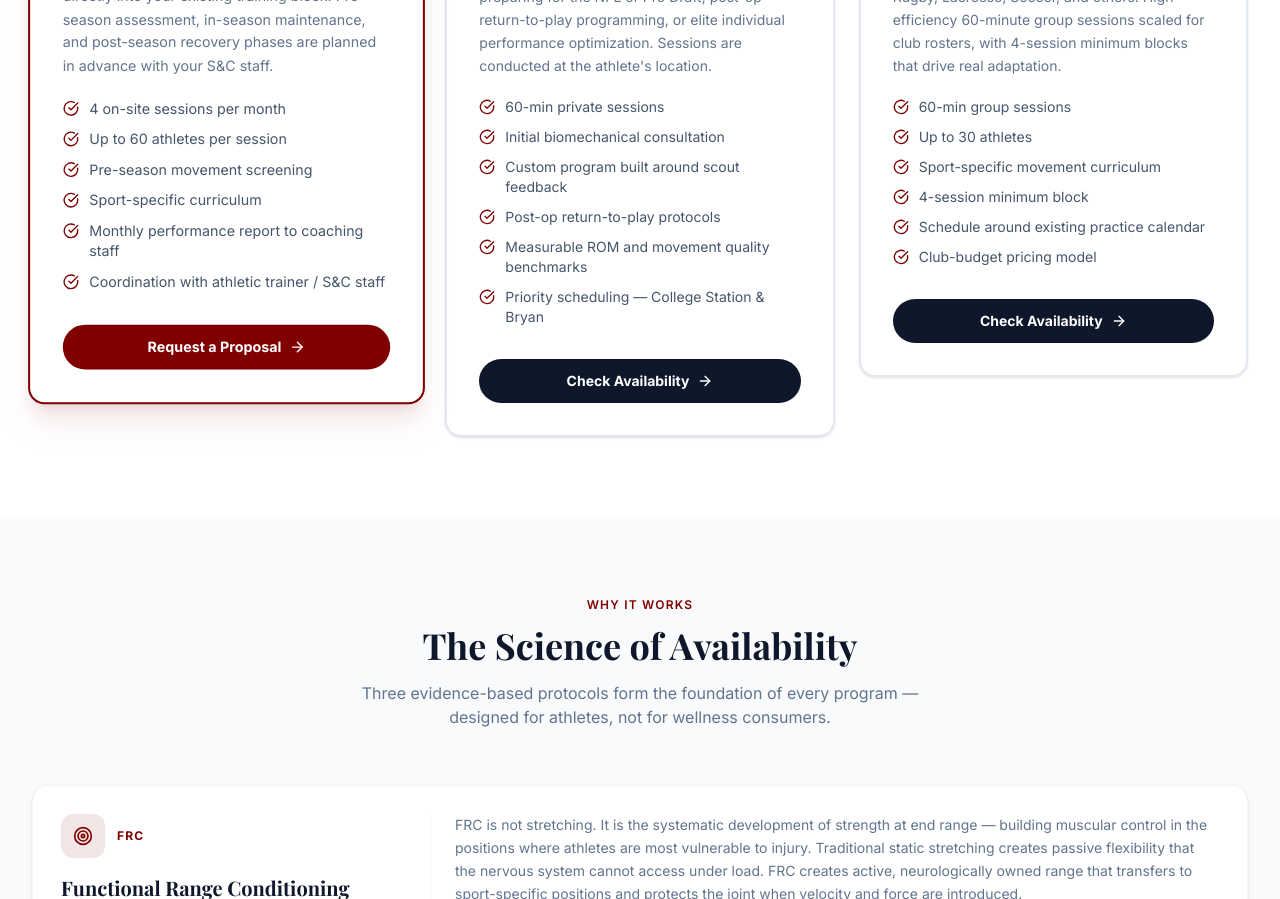
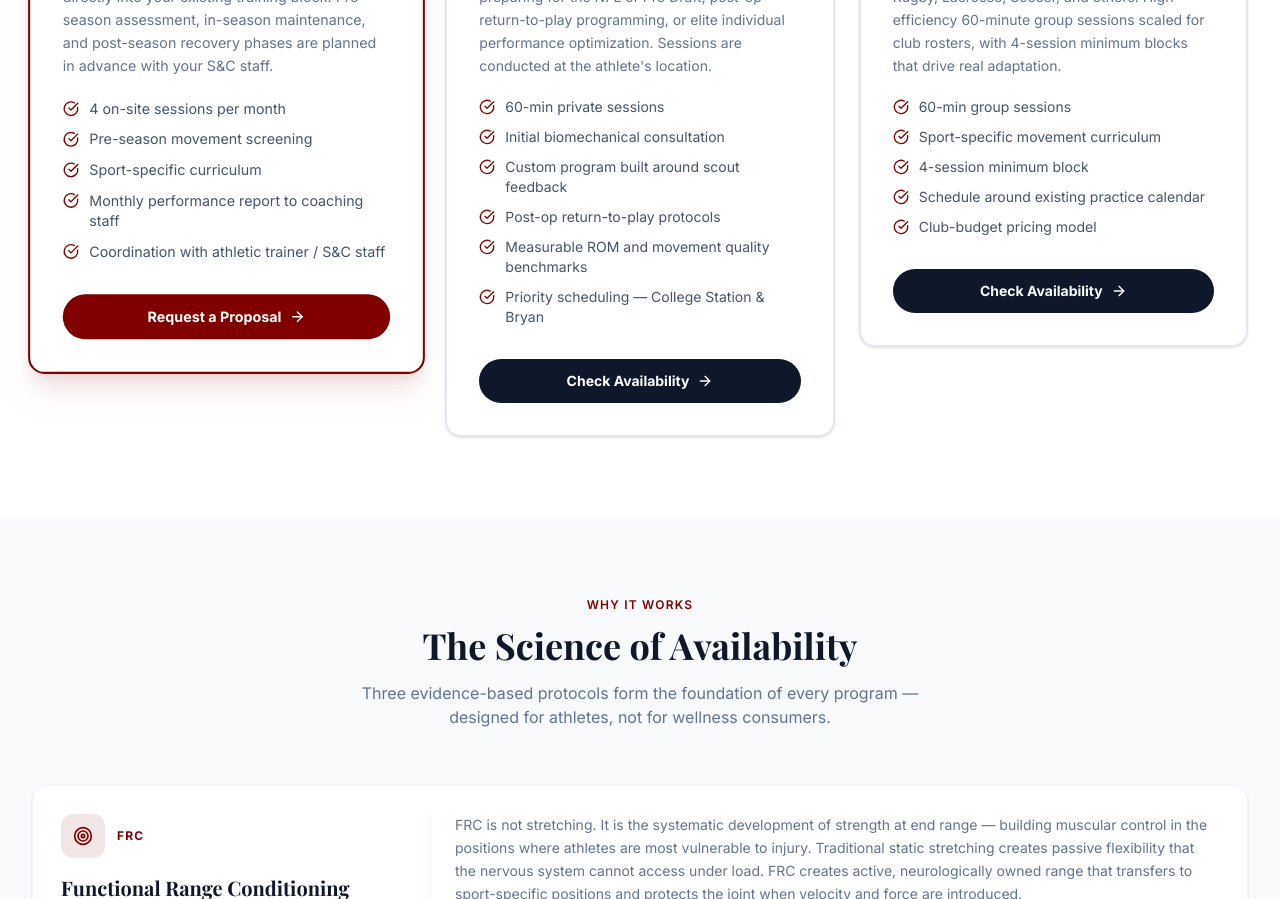
Before and after one commit to jwhitehead08/yoga-college-station, a Next.js app: page /athletics in a window 1280 px wide. Shown: the part 4040-4939 px from the top of the page. Built offline with nearby package versions, Linux system fonts and the light colour scheme.

Commit message:
commented out player number in athletics

```diff
--- a/app/athletics/page.tsx
+++ b/app/athletics/page.tsx
@@ -185,7 +185,7 @@ const services = [
       "Weekly on-site recovery sessions woven directly into your existing training block. Pre-season assessment, in-season maintenance, and post-season recovery phases are planned in advance with your S&C staff.",
     features: [
       "4 on-site sessions per month",
-      "Up to 60 athletes per session",
+      // "Up to 60 athletes per session",
       "Pre-season movement screening",
       "Sport-specific curriculum",
       "Monthly performance report to coaching staff",
@@ -225,7 +225,7 @@ const services = [
       "Purpose-built for TAMU club programs — Rugby, Lacrosse, Soccer, and others. High-efficiency 60-minute group sessions scaled for club rosters, with 4-session minimum blocks that drive real adaptation.",
     features: [
       "60-min group sessions",
-      "Up to 30 athletes",
+      // "Up to 30 athletes",
       "Sport-specific movement curriculum",
       "4-session minimum block",
       "Schedule around existing practice calendar",
```
